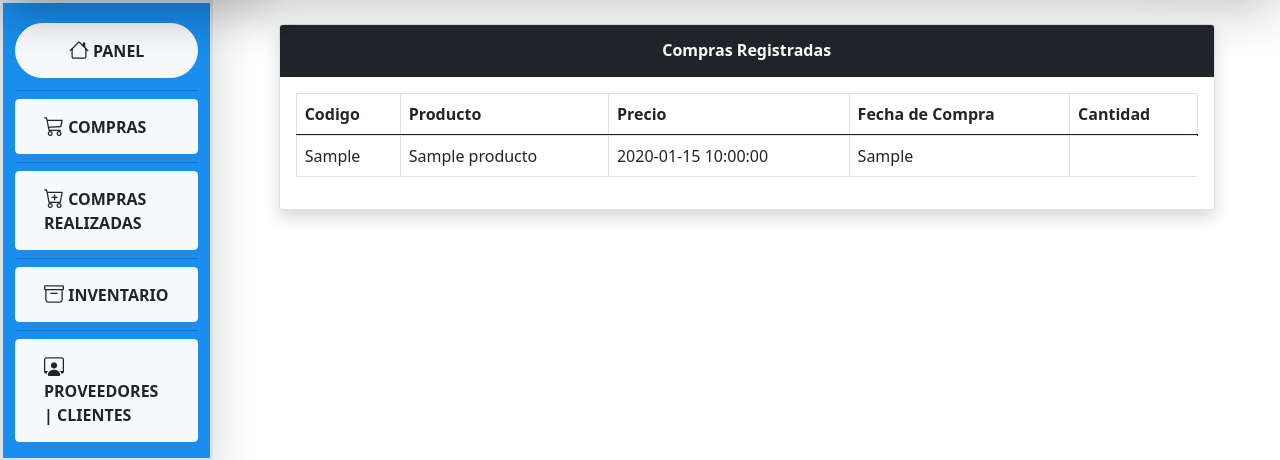
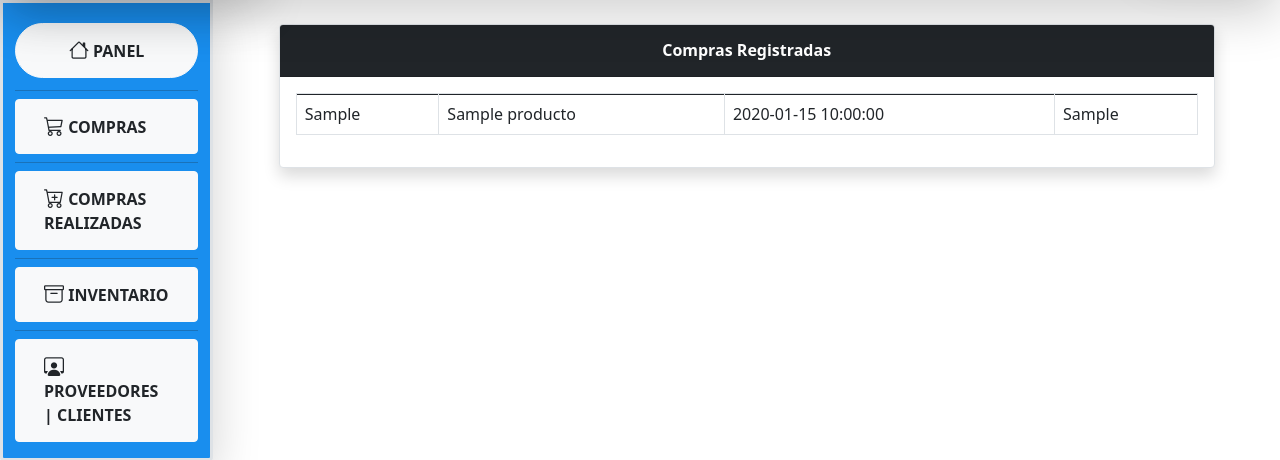
Before and after one commit to ruizpaula/DEMOSENASOFT, a PHP site: page /indexcomprasre.php in a window 1280 px wide. Shown: the part 130-590 px from the top of the page. Run offline with PHP 8.4, Linux system fonts and the light colour scheme; tables that the repository leaves empty or names only in its code hold one stand-in row (values such as "Sample post"); some libraries are stand-ins or nearby versions.

Commit message:
se eliminaros unos campos de la tabla

```diff
--- a/vista/compras.php
+++ b/vista/compras.php
@@ -25,7 +25,7 @@
                         <label for="nombre_prod">Producto:</label>
                         <div class="form-group py-2">
                             <select class="form-select fs-6" value="" name="prod_nombre">
-                                <option selected>Selecciona el Producto</option>
+                                <option selected>Selecciona el PRODUCTOOOOOOOOOO</option>
                             </select>
                         </div>
 
--- a/vista/comprasre.php
+++ b/vista/comprasre.php
@@ -16,11 +16,7 @@
                     <thead>
                         <tr>
 
-                            <th>Codigo</th>
-                            <th>Producto</th>
-                            <th>Precio</th>
-                            <th>Fecha de Compra</th>
-                            <th>Cantidad</th>
+
 
                         </tr>
                     </thead>
```
